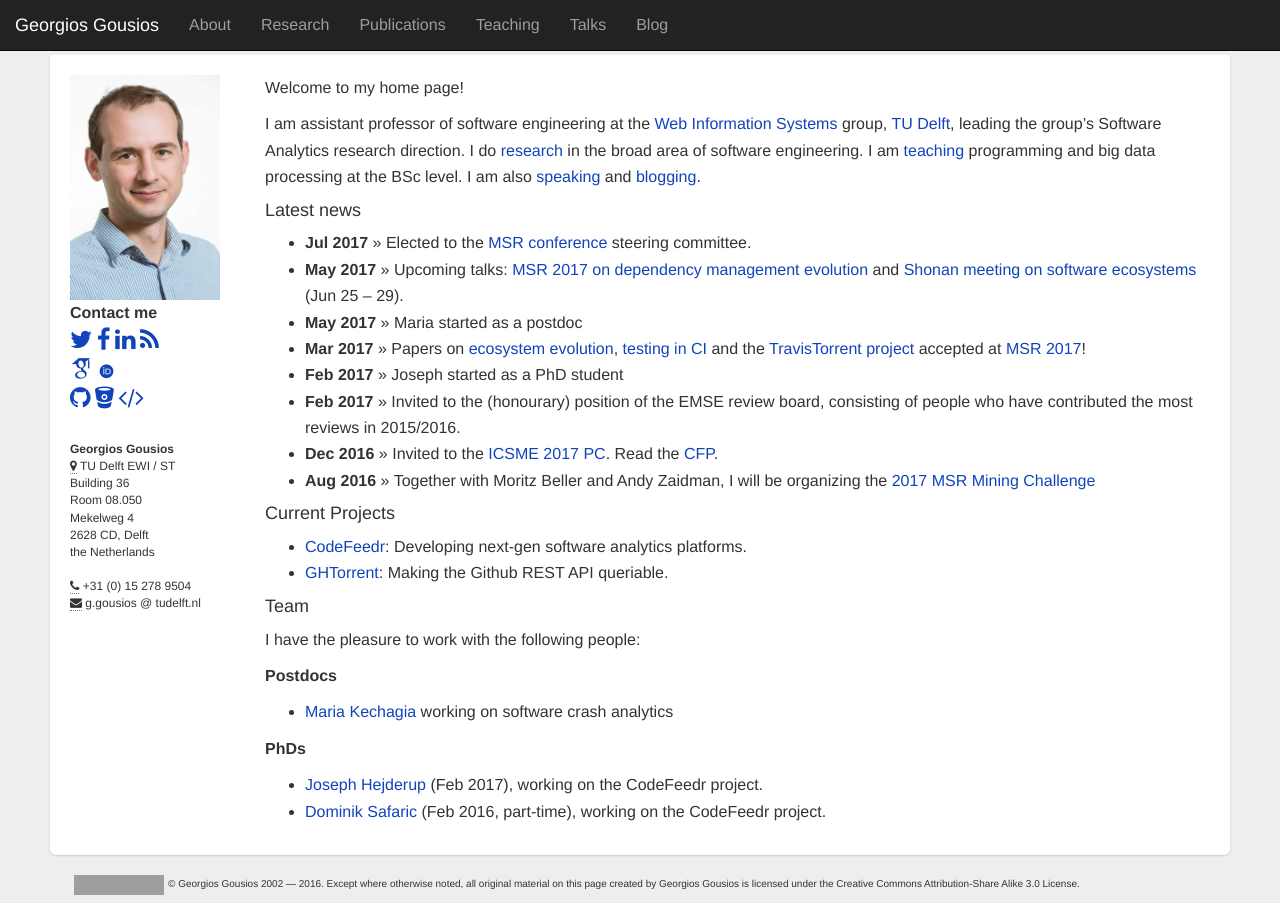
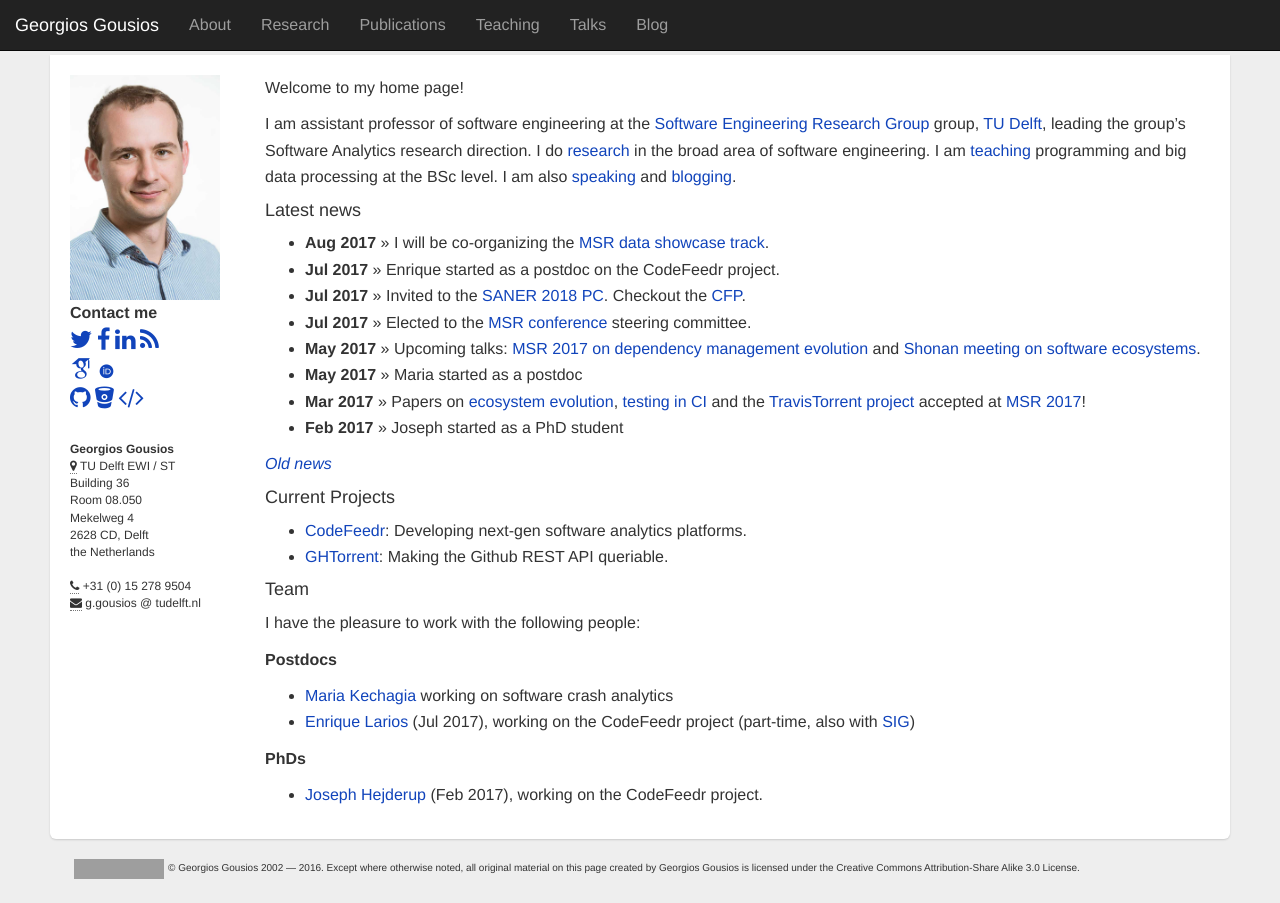
Before and after one commit to gousiosg/homepage, a Jekyll site: the page built from index.md, in a window 1280 px wide. Built offline with Jekyll 4.4.1, drawn with Linux system fonts in a browser that asks for light colours; nearby versions of some CDN libraries; some web fonts are replaced; Markdown is read by kramdown in place of the engine named in the settings; grey boxes are pictures that could not be loaded.

Commit message:
More news

```diff
--- a/index.md
+++ b/index.md
@@ -5,28 +5,28 @@
 
 Welcome to my home page!
 
-I am assistant professor of software engineering at the
-[Web Information Systems](http://www.wis.ewi.tudelft.nl) group,
-[TU Delft](http://www.tudelft.nl), leading the group's Software Analytics research direction. I do [research](research.html) in the broad area of
-software engineering. I am [teaching](teaching.html) programming
-and big data processing at the BSc level. I am also [speaking](talks.html)
-and [blogging](/blog/).
+I am assistant professor of software engineering at the [Software Engineering
+Research Group](http://swerl.tudelft.nl/bin/view/Main/WebHome) group, [TU
+Delft](http://www.tudelft.nl), leading the group's Software Analytics research
+direction. I do [research](research.html) in the broad area of software
+engineering. I am [teaching](teaching.html) programming and big data processing
+at the BSc level. I am also [speaking](talks.html) and [blogging](/blog/).
 
 #### Latest news
 
+* **Aug 2017** &raquo; I will be co-organizing the [MSR data showcase track](http://conf.researchr.org/track/msr-2018/msr-2018-papers#Data-Showcase).
+* **Jul 2017** &raquo; Enrique started as a postdoc on the CodeFeedr project.
+* **Jul 2017** &raquo; Invited to the [SANER 2018 PC](http://saner.unimol.it/restrack.php?p=Research%20Track). Checkout the [CFP](http://saner.unimol.it/restrack.php?p=Research%20Track).
 * **Jul 2017** &raquo; Elected to the [MSR conference](http://msrconf.org) steering committee.
 * **May 2017** &raquo; Upcoming talks: [MSR 2017](http://2017.msrconf.org/) [on
-  dependency management evolution](/bibliography/KGDP17.html) and [Shonan meeting on software ecosystems](http://shonan.nii.ac.jp/seminar/099/) (Jun 25 -- 29).
+  dependency management evolution](/bibliography/KGDP17.html) and [Shonan meeting on software ecosystems](http://shonan.nii.ac.jp/seminar/099/).
 * **May 2017** &raquo; Maria started as a postdoc
 * **Mar 2017** &raquo; Papers on [ecosystem
   evolution](/bibliography/KGDP17.html), [testing in CI](/bibliography/BGZ17.html)
   and the [TravisTorrent](/bibliography/BGZ17.html) [project](https://travistorrent.testroots.org) accepted at [MSR 2017](http://2017.msrconf.org)!
 * **Feb 2017** &raquo; Joseph started as a PhD student
-* **Feb 2017** &raquo; Invited to the (honourary) position of the EMSE
-review board, consisting of people who have contributed the most reviews in 2015/2016.
-* **Dec 2016** &raquo; Invited to the [ICSME 2017 PC](https://icsme2017.github.io/Program%20Committee.html). Read the [CFP](https://icsme2017.github.io/cfp/ResearchTrackCFP.html).
-* **Aug 2016** &raquo; Together with Moritz Beller and Andy Zaidman, I will
-be organizing the [2017 MSR Mining Challenge](http://2017.msrconf.org/#/challenge)
+
+_[Old news](oldnews.html)_
 
 #### Current Projects
 
@@ -40,9 +40,8 @@
 **Postdocs**
 
 * [Maria Kechagia]() working on software crash analytics
+* [Enrique Larios](https://www.linkedin.com/in/enrique-larios-vargas/) (Jul 2017), working on the CodeFeedr project (part-time, also with [SIG]())
 
 **PhDs**
 
 * [Joseph Hejderup](https://nl.linkedin.com/in/josephhejderup) (Feb 2017), working on the CodeFeedr project.
-* [Dominik Safaric](https://www.linkedin.com/in/dominik-safaric-83666749/) (Feb
-2016, part-time), working on the CodeFeedr project.
```
Also changed, not shown: oldnews.md (added, +10 -0 lines), publications.md (+0 -5 lines).
